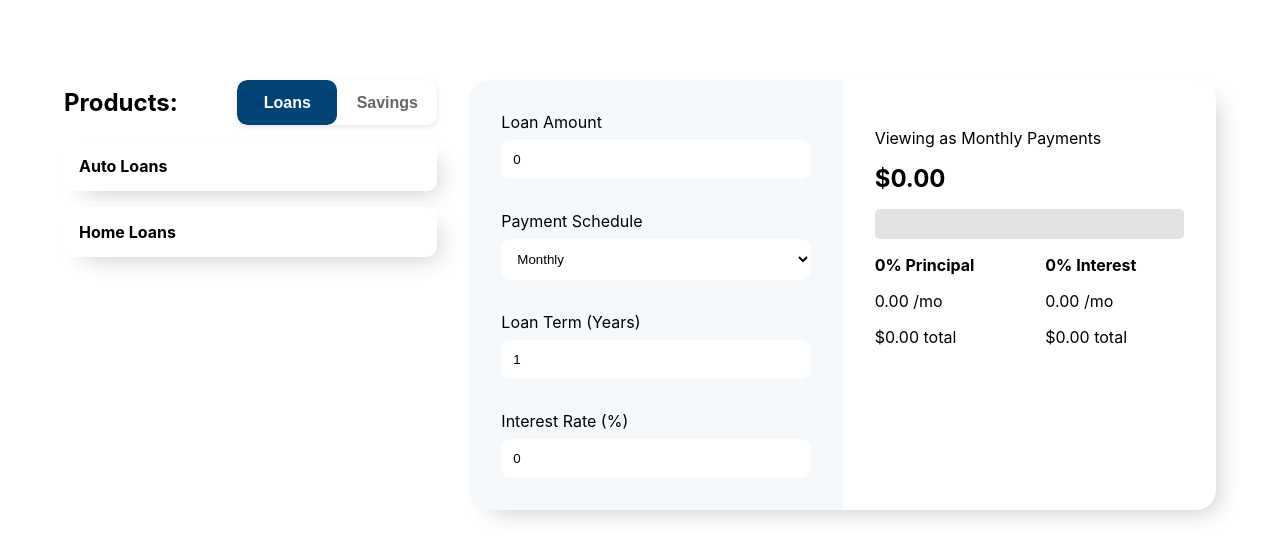
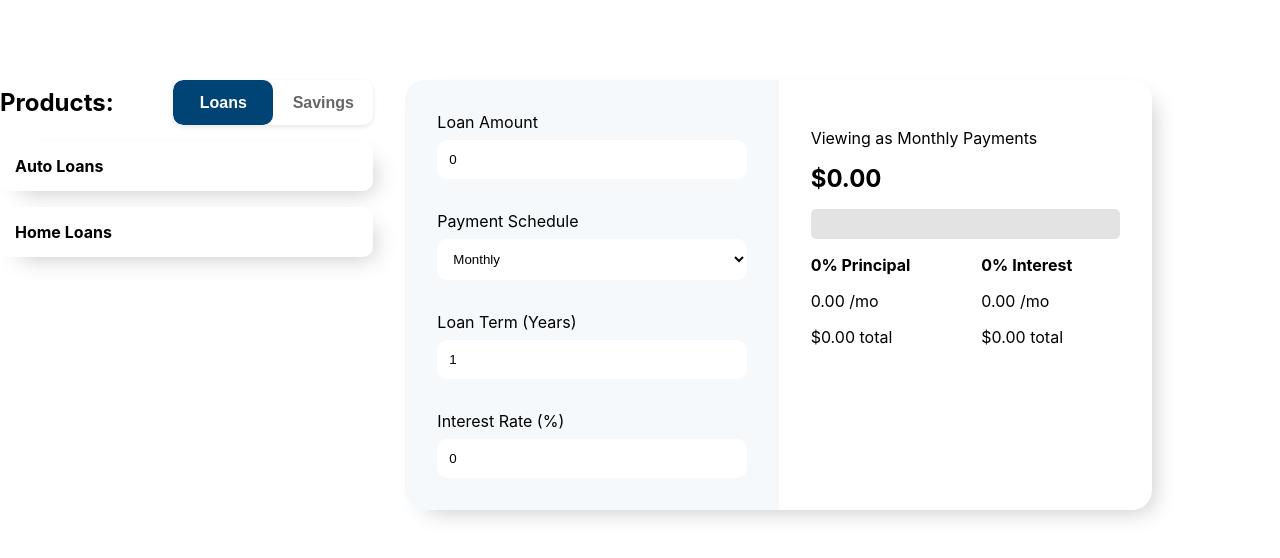
Before and after one commit to JakeWyMoore/loan_calculator, a React (Create React App) app: page / in a window 1280 px wide. Shown: the top 558 px of the page. Built offline with nearby package versions, Linux system fonts and the light colour scheme.

Commit message:
remove div

```diff
--- a/src/App.js
+++ b/src/App.js
@@ -44,7 +44,7 @@ export function Calculator() {
     const [savingsInterestRate, setSavingsInterestRate] = useState(0);
 
     return (
-      <div className={classes.mainContainer}>
+      <div className={classes.mainContainer}> {/* Remove This Div */}
 
         <div className={classes.calculatorContainer}>
             <div className={classes.calculatorContainerLeft}>
@@ -75,7 +75,7 @@ export function Calculator() {
                 : <SavingsCalculator interestRate={savingsInterestRate} setInterestRate={setSavingsInterestRate} />}
 
         </div>
-      </div>
+      {/* Remove This Div */} </div>
 
     );
 }
--- a/src/LoanCalculator.module.css
+++ b/src/LoanCalculator.module.css
@@ -5,7 +5,7 @@
     max-width: 1400px;
     height: 100vh;
     /* background-color: #5AB790; */
-    margin-top: 5rem;
+    margin: 5rem 0;
 }
 /* ------------ */
 
```
